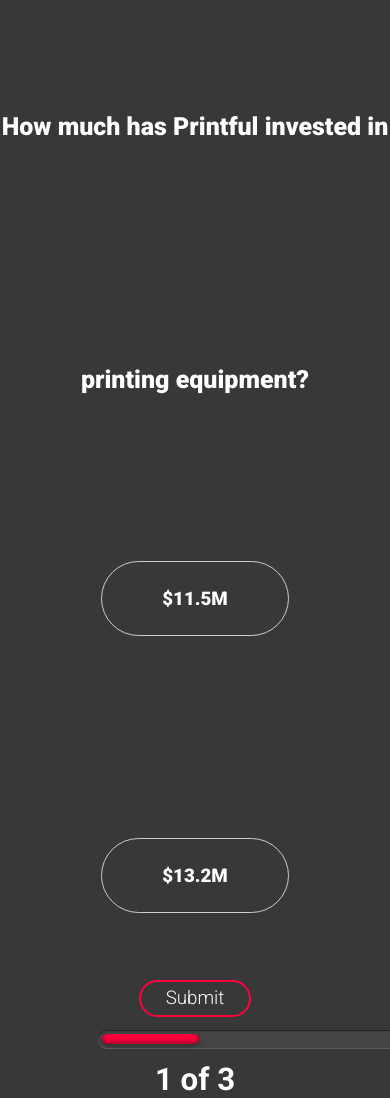
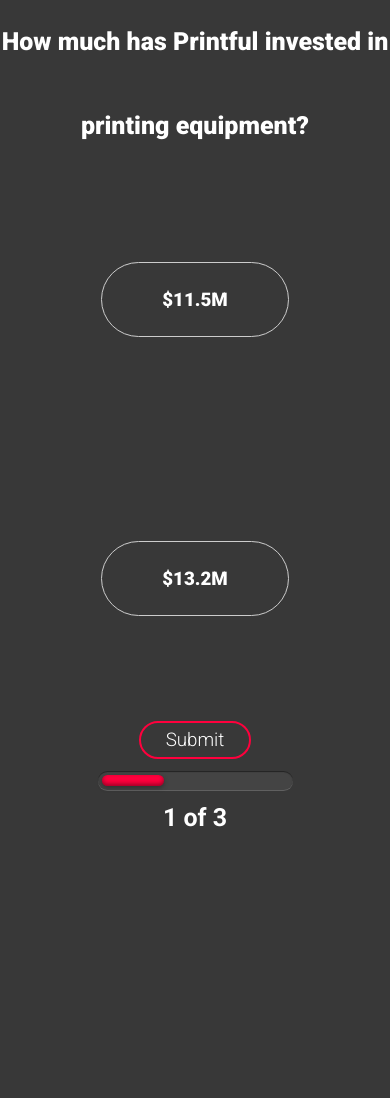
Before and after one commit to KristapsNaglis/PrintfulQuiz, a PHP site: page /quiz.php?n=1 in a window 390 px wide. After the commit the page ends 827 px from the top, so only its background shows below. Run offline with PHP 8.4, Linux system fonts and the light colour scheme; data comes from the database, SQL or seed files in the repository.

Commit message:
better mobile support

```diff
--- a/www/css/mainStyle.css
+++ b/www/css/mainStyle.css
@@ -83,6 +83,7 @@ html, body {
 
     border: none;
     border-bottom: 3px solid #787878;
+    border-radius: 0;
 
     transition: .25s ease-in-out;
 }
@@ -148,6 +149,7 @@ html, body {
     transform: scaleX(1.2) scaleY(1.2);
 
     background-color: rgba(255, 255, 255, 0.11);
+    -webkit-appearance: none;
 
     cursor: pointer;
 
--- a/www/css/quizStyle.css
+++ b/www/css/quizStyle.css
@@ -15,16 +15,18 @@ ul {
 
 .container {
     width: 100vw;
+    height: 100vh;
 
     text-align: center;
 
-/*    display: grid;
-    grid-template-rows: 2fr 3fr 1fr;*/
+    /*    display: grid;
+        grid-template-rows: 2fr 3fr 1fr;*/
 
 }
 
 .question {
     width: 100vw;
+    height: 20vh;
 
 
     font-size: 4em;
@@ -36,14 +38,14 @@ ul {
 
 .questionText{
     margin: 0;
-    line-height: 30vh;
+    line-height: 20vh;
 
     align-self: center;
 }
 
 .options {
     width: 50vw;
-    height: 70vh;
+    height: 80vh;
 
     padding: 0 25vw 0 25vw;
 
@@ -94,9 +96,9 @@ ul {
 }
 
 #options input[type="radio"]:checked + label, .Checked + label {
-     background: #ff003d;
+    background: #ff003d;
     transition: .25s ease-in-out;
- }
+}
 
 #options input[type="radio"]:hover + label, .Checked + label {
     background: rgba(180, 10, 57, 0.31);
@@ -186,7 +188,7 @@ input[type="button"]:focus , input[type="button"]:active{
     margin: 0;
     padding: 0;
 
-    font-size: 5em;
+    font-size: 4em;
     font-weight: 700;
 }
 
--- a/www/css/quizStyleMobile.css
+++ b/www/css/quizStyleMobile.css
@@ -1,7 +1,18 @@
 /*Style for phone size screens*/
 /*Transforms grid templates two columns into one*/
-@media screen and (max-width: 768px) {
+@media only screen and (max-width: 768px) {
     #options {
-        grid-template-columns: 1fr
+        grid-template-columns: 1fr;
+        grid-gap: 1em;
+    }
+
+    .questionText{
+        margin: 0;
+
+        line-height: 10vh;
+    }
+
+    #progress {
+        width: 50vw;
     }
 }
--- a/www/index.php
+++ b/www/index.php
@@ -8,6 +8,7 @@
     <title>Printful Tests</title>
     <link rel="stylesheet" href="css/mainStyle.css">
     <link href="https://fonts.googleapis.com/css?family=Roboto+Mono|Roboto:300,300i,900" rel="stylesheet">
+    <meta id="viewport" name="viewport" content ="width=device-width, minimum-scale=1.0, maximum-scale=1.0, user-scalable=no" />
 </head>
 <body>
 
--- a/www/quiz.php
+++ b/www/quiz.php
@@ -46,6 +46,7 @@ $total = $results->num_rows;
     <link rel="stylesheet" href="css/quizStyle.css">
     <link rel="stylesheet" href="css/quizStyleMobile.css">
     <link href="https://fonts.googleapis.com/css?family=Roboto:300,700,300i,900" rel="stylesheet">
+    <meta id="viewport" name="viewport" content ="width=device-width, minimum-scale=1.0, maximum-scale=1.0, user-scalable=no" />
     <script
             src="https://code.jquery.com/jquery-3.3.1.js"
             integrity="sha256-2Kok7MbOyxpgUVvAk/HJ2jigOSYS2auK4Pfzbm7uH60="
```
